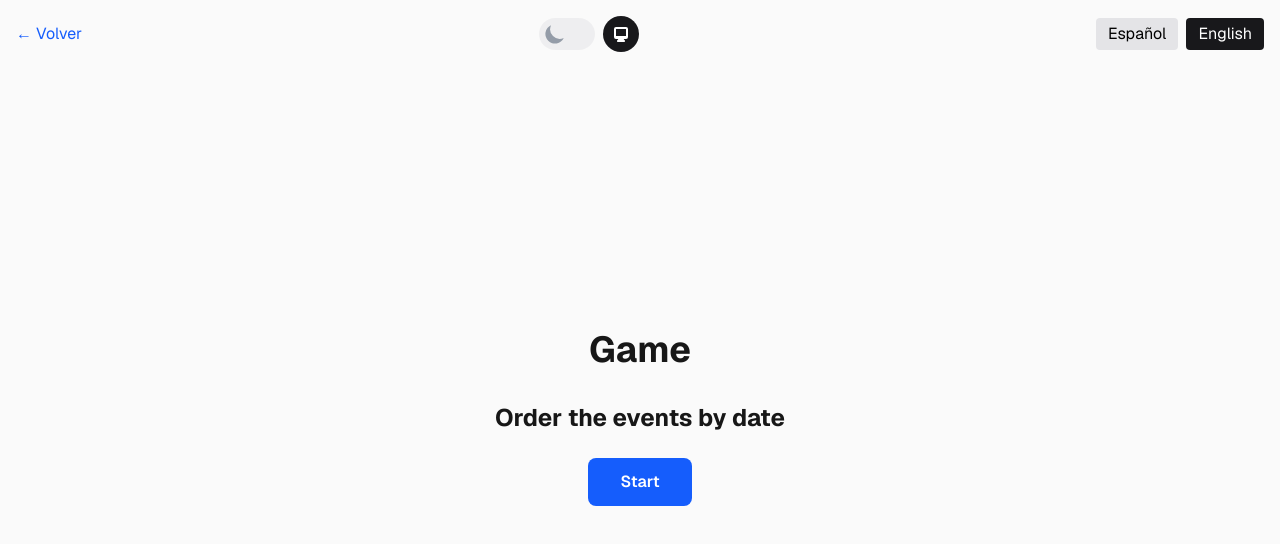
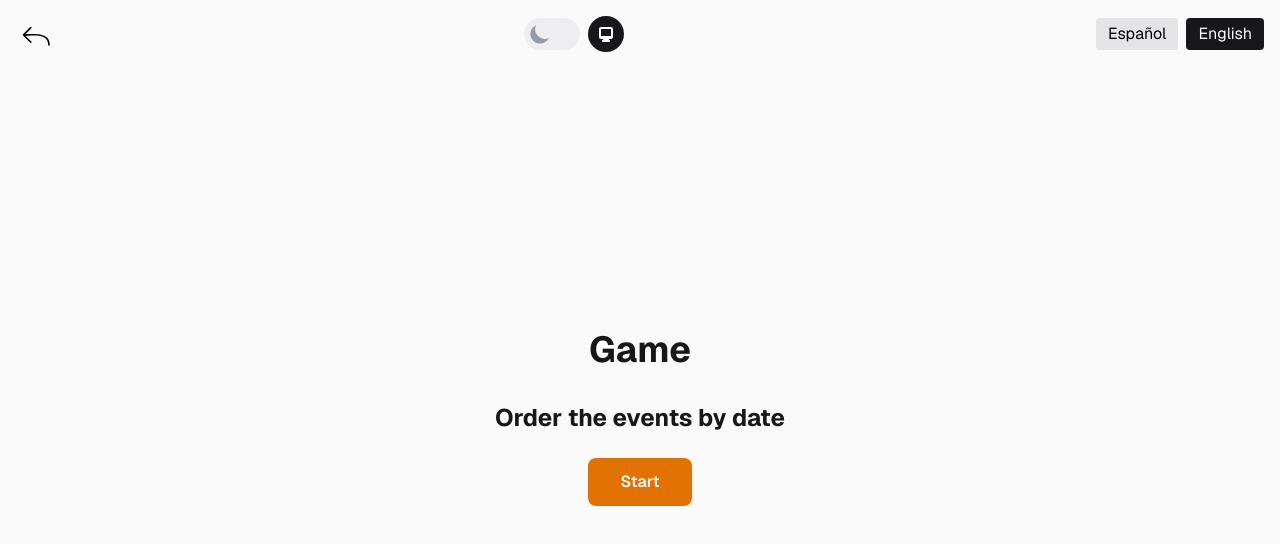
Before and after one commit to Ismola/jw-hitster, a Next.js app: page /en/game in a window 1280 px wide. Shown: the top 544 px of the page. Built offline with nearby package versions, Linux system fonts and the light colour scheme.

Commit message:
feat: update button styles to use amber color scheme and enhance Header component with SVG icon

```diff
--- a/app/[locale]/page.tsx
+++ b/app/[locale]/page.tsx
@@ -19,7 +19,7 @@ export default function Home() {
         <p className="text-lg text-zinc-600 dark:text-zinc-400">{t.welcome}</p>
         <LanguageSwitcher />
         <ThemeSwitcher />
-        <Link href={`/${locale}/${t["slug.game"]}`} className="rounded bg-blue-600 px-4 py-2 text-white hover:bg-blue-700"
+        <Link href={`/${locale}/${t["slug.game"]}`} className="rounded bg-amber-600 px-4 py-2 text-white hover:bg-amber-700"
         >
           {t.startGame}
         </Link>
--- a/app/components/GameBoard.tsx
+++ b/app/components/GameBoard.tsx
@@ -183,7 +183,7 @@ export default function GameBoard({ locale }: { locale: string }) {
                 </h2>
                 <button
                     onClick={startGame}
-                    className="px-8 py-3 bg-blue-600 text-white rounded-lg font-semibold hover:bg-blue-700 transition"
+                    className="px-8 py-3 bg-amber-600 text-white rounded-lg font-semibold hover:bg-amber-700 transition"
                 >
                     {t.start}
                 </button>
@@ -328,7 +328,7 @@ export default function GameBoard({ locale }: { locale: string }) {
             {gameState === 'gameOver' && (
                 <button
                     onClick={startGame}
-                    className="px-8 py-3 bg-blue-600 text-white rounded-lg font-semibold hover:bg-blue-700 transition"
+                    className="px-8 py-3 bg-amber-600 text-white rounded-lg font-semibold hover:bg-amber-700 transition"
                 >
                     {t.playAgain}
                 </button>
--- a/app/components/Header.tsx
+++ b/app/components/Header.tsx
@@ -8,11 +8,22 @@ import ThemeSwitcher from "./ThemeSwitcher";
 export default function Header() {
     const pathname = usePathname();
     const locale = (pathname.split('/')[1] || 'es') as keyof typeof messages;
-    const t = messages[locale] || messages.en;
+    // const t = messages[locale] || messages.en;
     return (
         <div className="flex items-center justify-between p-4">
-            <Link href={`/${locale}`} className="text-blue-600 hover:text-blue-700">
-                ← Volver
+            <Link href={`/${locale}`} className="">
+                <div className="w-9 h-9">
+                    <svg className="fill-black dark:fill-white" version="1.1" id="Layer_1" xmlns="http://www.w3.org/2000/svg" xmlnsXlink="http://www.w3.org/1999/xlink"
+                        width="40px" height="40px" viewBox="0 0 100 100" enableBackground="new 0 0 100 100" xmlSpace="preserve">
+                        <g>
+                            <path d="M74.656,56.818c3.895,3.729,5.788,8.795,5.788,15.491c0,1.104,0.896,2,2,2s2-0.885,2-1.989
+		c0-7.736-2.362-13.91-7.022-18.369C66.646,43.639,46.325,44.551,30,45.269c-2.28,0.101-4.461,0.211-6.499,0.28L38.428,30.62
+		c0.781-0.781,0.781-2.047,0-2.828s-2.048-0.781-2.828,0L17.479,45.915c-0.375,0.375-0.586,0.884-0.586,1.414
+		s0.211,1.039,0.586,1.414l18.123,18.12c0.391,0.391,0.902,0.586,1.414,0.586s1.024-0.195,1.415-0.586
+		c0.781-0.781,0.781-2.048,0-2.828L24.142,49.75c1.915-0.11,3.932-0.261,6.033-0.354C44.919,48.748,65.114,47.688,74.656,56.818z"/>
+                        </g>
+                    </svg>
+                </div>
             </Link>
             <ThemeSwitcher />
             <LanguageSwitcher />
```
